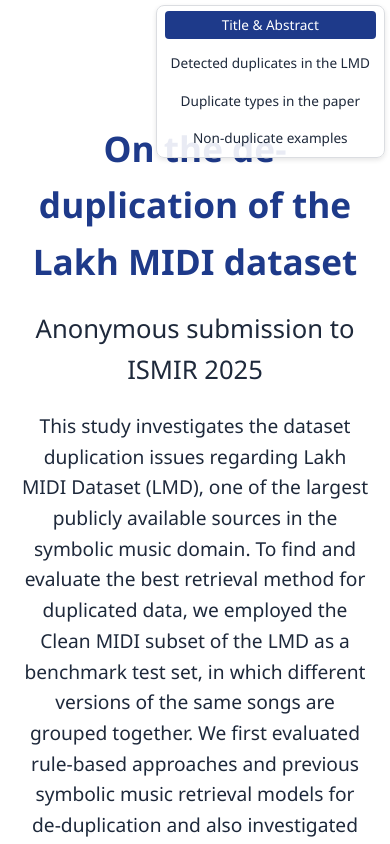
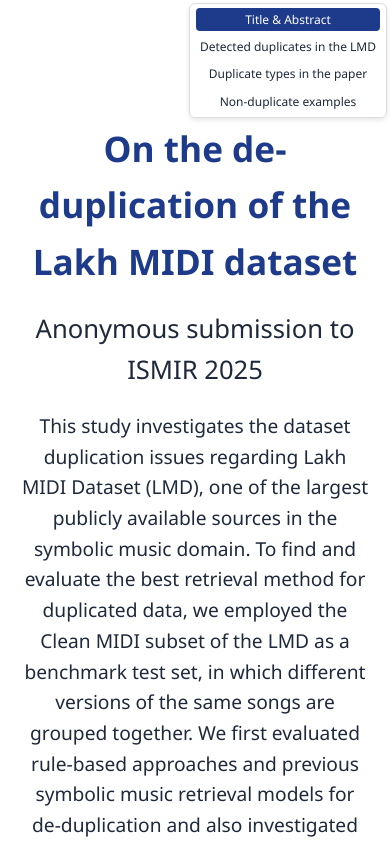
Before and after one commit to anonymous-researcher-mir/lmd_deduplication, a plain HTML site: page index.html in a window 390 px wide. Shown: the top 844 px of the page. Drawn offline with Linux system fonts and the light colour scheme.

Commit message:
update style

```diff
--- a/styles.css
+++ b/styles.css
@@ -20,7 +20,7 @@ line-height: 1.6;
 
 /* 서론 구역 */
 .title_abstract {
-    max-width: 1100px;
+    max-width: 900px;
     margin: 40px auto 40px auto;
     padding: 40px 20px;
   }
@@ -29,7 +29,7 @@ line-height: 1.6;
   .main-content,
   .main-content2,
   .main-content3 {
-    max-width: 1100px;
+    max-width: 900px;
     margin: 30px auto 30px auto; /* 섹션 간 충분한 공간 확보 */
     padding: 60px 30px;
     border-top: 1px solid var(--border); /* 구분감 주기 */
@@ -210,7 +210,7 @@ margin: 0 0 8px 0;
 }
 
 .main-content {
-max-width: 1100px;
+max-width: 900px;
 margin: 0 auto;
 padding: 40px 20px;
 }
@@ -406,15 +406,15 @@ accent-color: var(--primary);
 /* 네비게이션 메뉴 */
 .navigation {
   position: fixed;
-  top: 15px;
-  right: 15px;
+  top: 10px;
+  right: 10px;
   display: flex;
   flex-direction: column;
-  gap: 10px;
+  gap: 6px;
   z-index: 1000;
   background-color: rgba(255, 255, 255, 0.9);
-  padding: 8px 12px;
-  border-radius: 8px;
+  padding: 6px 8px;
+  border-radius: 6px;
   box-shadow: 0 2px 5px rgba(0, 0, 0, 0.1);
   border: 1px solid var(--border);
 }
@@ -423,8 +423,9 @@ accent-color: var(--primary);
   text-decoration: none;
   color: var(--dark-text);
   font-weight: 500;
-  padding: 5px 10px;
+  padding: 3px 8px;
   border-radius: 4px;
+  font-size: 0.9em;
 }
 
 .navigation a:hover {
@@ -440,14 +441,15 @@ accent-color: var(--primary);
 /* 모바일에서의 네비게이션 스타일 */
 @media (max-width: 768px) {
   .navigation {
-    top: 5px;
-    right: 5px;
-    padding: 5px 8px;
+    top: 3px;
+    right: 3px;
+    padding: 4px 6px;
+    gap: 4px;
   }
 
   .navigation a {
-    font-size: 0.85em;
-    padding: 3px 6px;
+    font-size: 0.75em;
+    padding: 2px 4px;
     white-space: nowrap;
   }
 }
```
